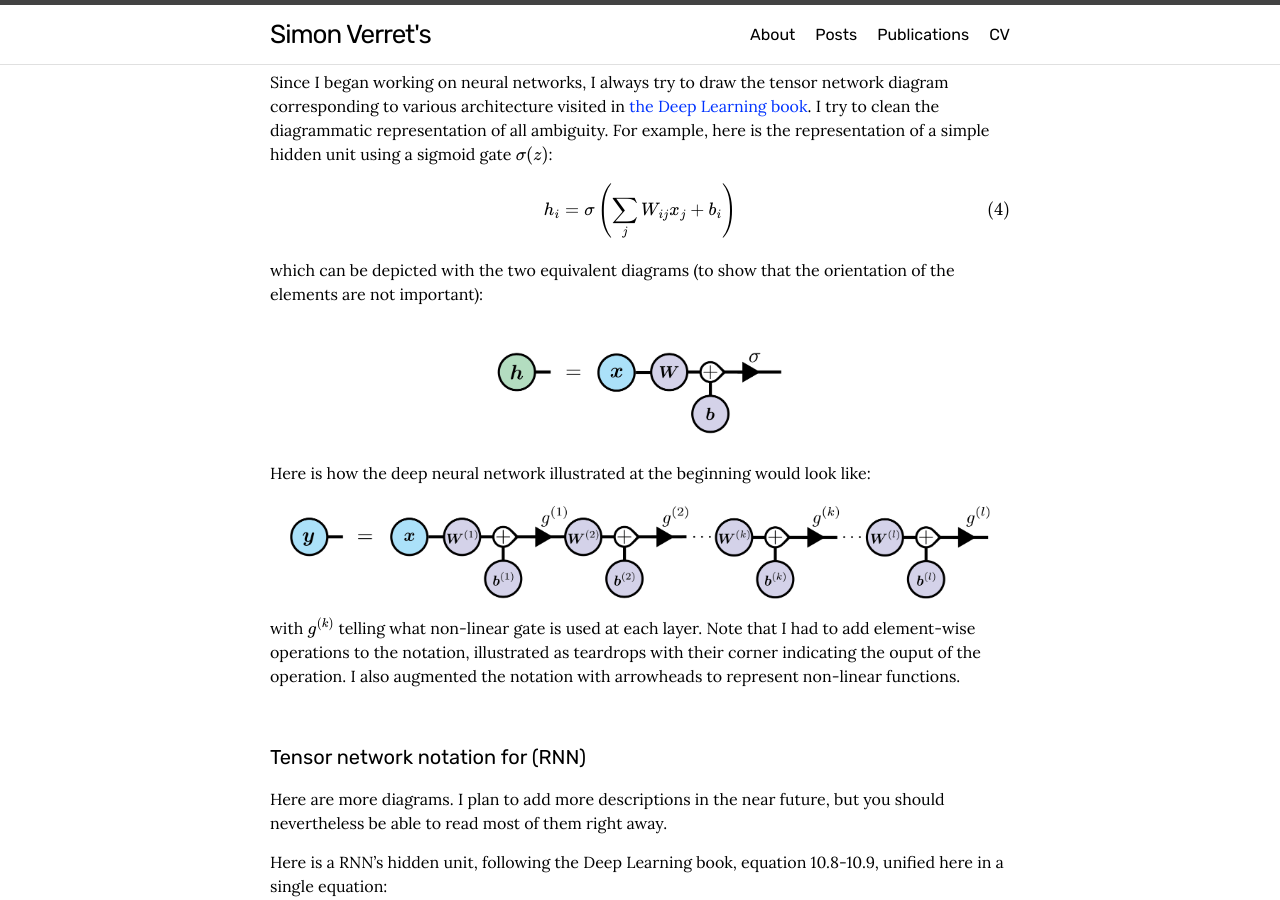
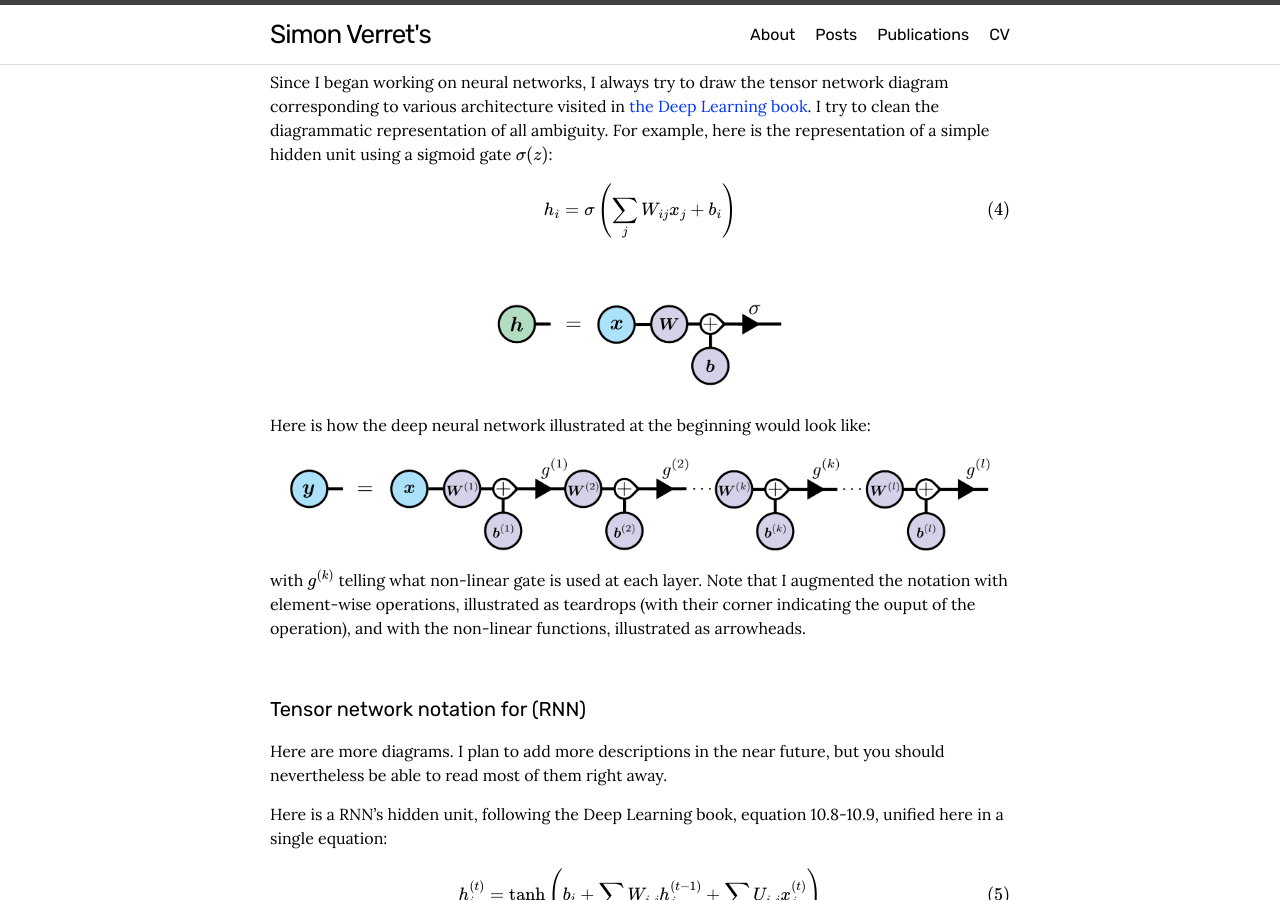
Before and after one commit to simonverret/simonverret.github.io, a Jekyll site: the page built from _posts/2019-02-16-tensor-network-diagrams-of-typical-neural-network.md, in a window 1280 px wide and 900 px high, scrolled down 1897 px. Built offline with Jekyll 4.4.1, drawn with Linux system fonts in a browser that asks for light colours; some web fonts are replaced; formulas are drawn with MathJax 3; comment, search, counter and statistics services are not loaded.

Commit message:
corrections

```diff
--- a/_posts/2019-02-16-tensor-network-diagrams-of-typical-neural-network.md
+++ b/_posts/2019-02-16-tensor-network-diagrams-of-typical-neural-network.md
@@ -51,11 +51,10 @@ Since I began working on neural networks, I always try to draw the tensor networ
 \begin{align}
 h_{i}=\sigma\left(\sum_{j}W_{ij}x_{j}+b_{i}\right)
 \end{align}
-which can be depicted with the two equivalent diagrams (to show that the orientation of the elements are not important):
 <img class="center" src="/img/neuralTensorNetwork-04.png"  title="tensor network diagram for a single hidden unit" width="800px"/>
 Here is how the deep neural network illustrated at the beginning would look like:
 <img class="center" src="/img/neuralTensorNetwork-05.png"  title="tensor network diagram for a deep MLP" width="800px"/>
-with $g^{(k)}$ telling what non-linear gate is used at each layer. Note that I had to add element-wise operations to the notation, illustrated as teardrops with their corner indicating the ouput of the operation. I also augmented the notation with arrowheads to represent non-linear functions.
+with $g^{(k)}$ telling what non-linear gate is used at each layer. Note that I augmented the notation with element-wise operations, illustrated as teardrops (with their corner indicating the ouput of the operation), and with the non-linear functions, illustrated as arrowheads.
 
 <br>
 
```
